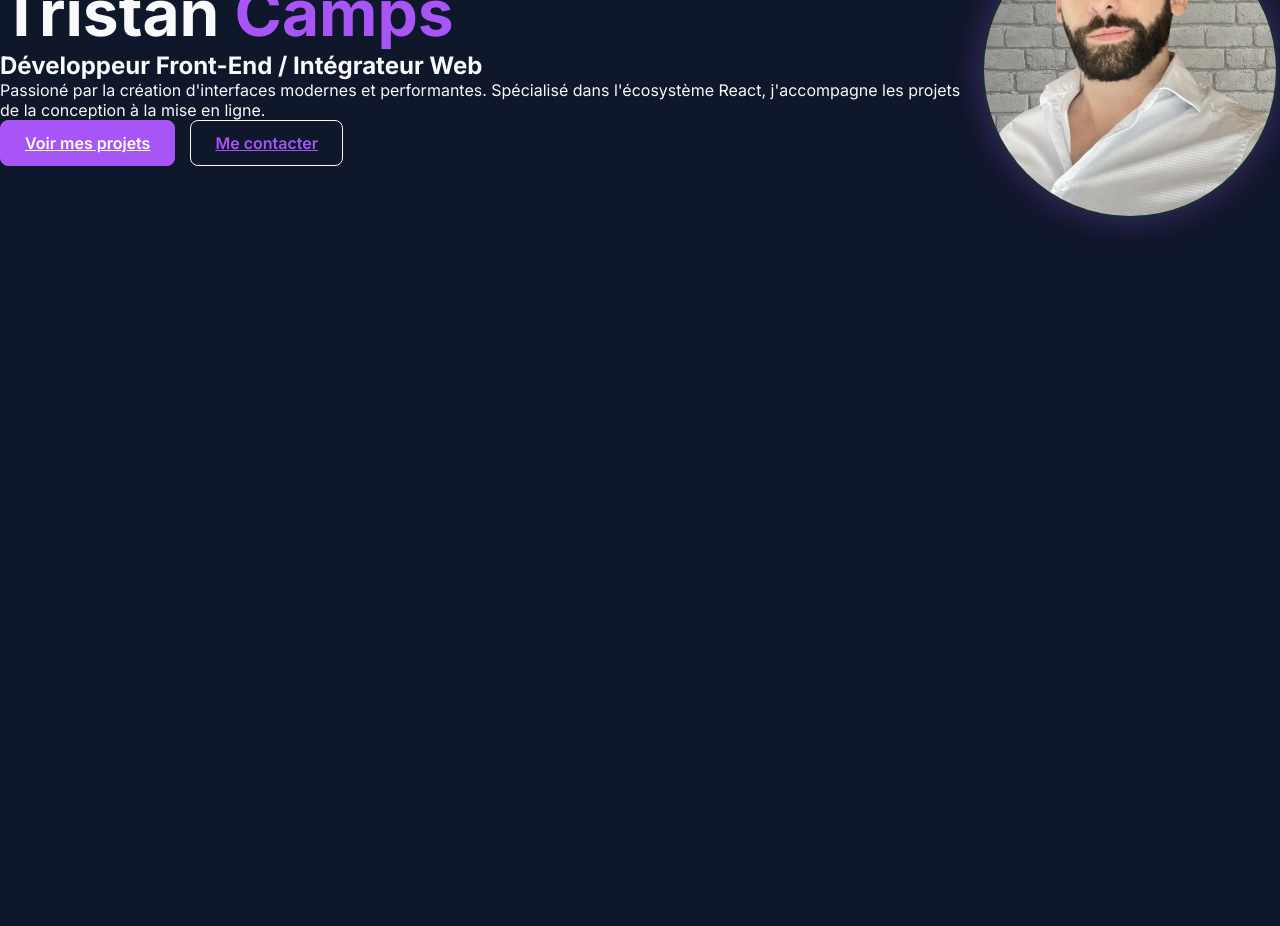
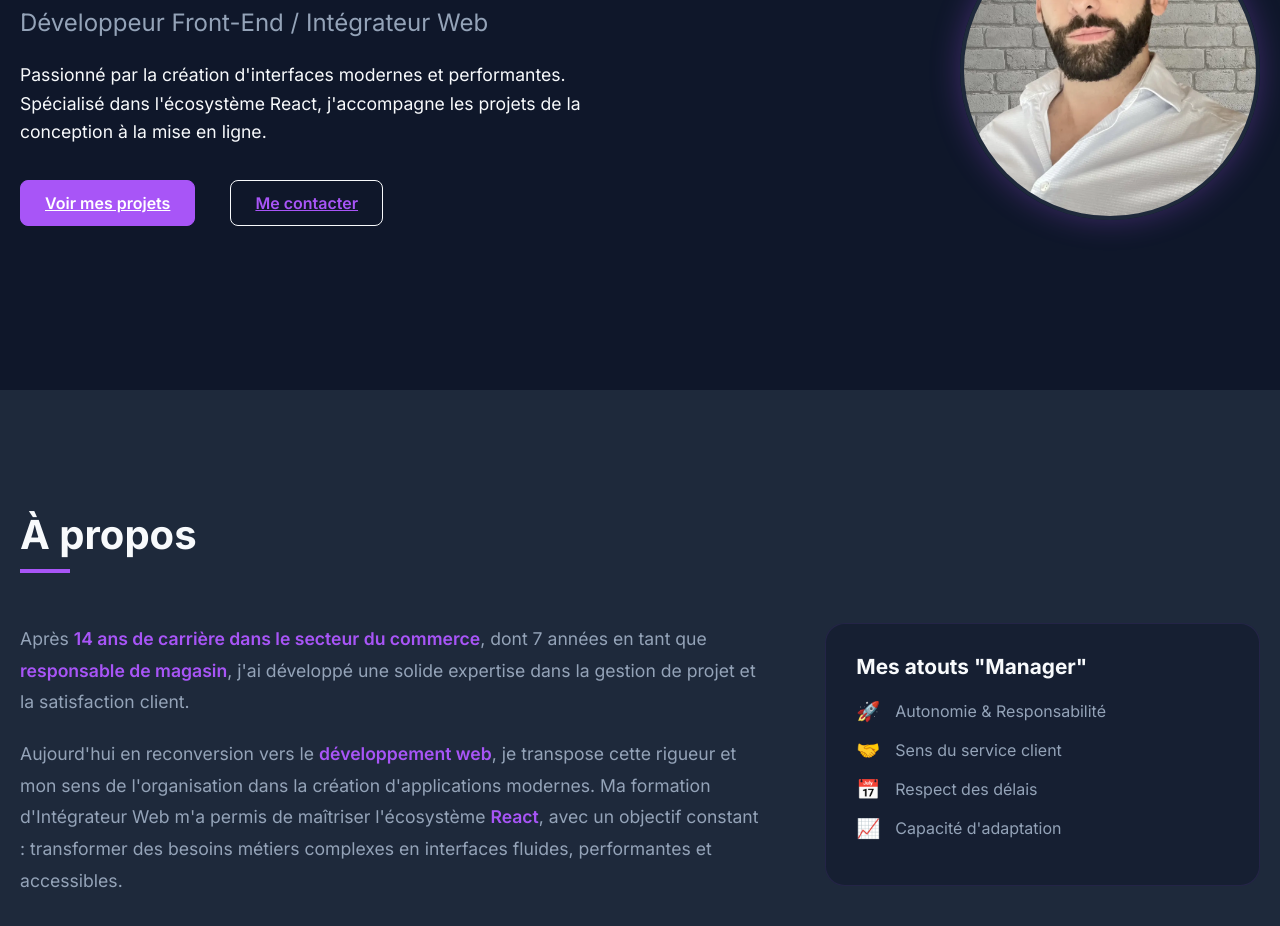
Before and after one commit to TristanVDK-cloud/portfolio, a React (Vite) app: page / in a window 1280 px wide. Shown: the part 320-1246 px from the top of the page. Before the commit the page ends 800 px from the top, so only its background shows below. Built offline with nearby package versions, Linux system fonts and the light colour scheme; a web font is replaced by a local one.

Commit message:
add About component, his style, animation and update Hero component

```diff
--- a/package.json
+++ b/package.json
@@ -12,6 +12,7 @@
   "dependencies": {
     "react": "^19.2.8",
     "react-dom": "^19.2.8",
+    "react-intersection-observer": "^11.0.0",
     "react-router-dom": "^6.30.6",
     "sass": "^1.103.1"
   },
--- /dev/null
+++ b/src/components/About/About.scss
@@ -0,0 +1,113 @@
+@use "../../styles/variables" as *;
+
+.about {
+    background-color: $bg-secondary;
+    padding: 120px 20px;
+    overflow: hidden;
+
+    &__container {
+        max-width: 1240px;
+        margin: 0 auto;
+    }
+
+    &__title {
+        font-size: 2.5rem;
+        margin-bottom: 50px;
+        position: relative;
+        display: inline-block;
+        opacity: 0;
+        transform: translateY(-20px);
+        transition: all 0.8s ease-out;
+
+        &.visible {
+            opacity: 1;
+            transform: translateY(0);
+        }
+
+        &::after {
+            content: '';
+            display: block;
+            width: 50px;
+            height: 4px;
+            background-color: $color-primary;
+            margin-top: 10px;
+        }
+    }
+
+    &__content {
+        display: flex;
+        justify-content: space-between;
+        align-items: flex-start;
+        gap: 60px;
+
+        @media (max-width: 968px) {
+            flex-direction: column;
+        }
+    }
+
+    &__text {
+        flex: 2;
+        opacity: 0;
+        transform: translateX(-50px);
+        transition: all 0.8s ease-out 0.3s;
+
+        &.visible {
+            opacity: 1;
+            transform: translateX(0);
+        }
+
+
+        p {
+            font-size: 1.1rem;
+            line-height: 1.8;
+            color: $color-text-muted;
+            margin-bottom: 20px;
+
+            strong {
+                color: $color-primary;
+                font-weight: 600;
+            }
+        }
+    }
+
+    &__skills-quick {
+        flex: 1;
+        background-color: rgba($bg-primary, 0.5);
+        padding: 30px;
+        border-radius: 20px;
+        border: 1px solid rgba($color-primary, 0.1);
+
+        opacity: 0;
+        transform: translateX(50px);
+        transition: all 0.8s ease-out 0.4s;
+
+        &.visible {
+            opacity: 1;
+            transform: translateX(0);
+        }
+
+        h3 {
+            font-size: 1.3rem;
+            margin-bottom: 20px;
+            color: $color-text;
+        }
+
+        ul {
+            list-style: none;
+            padding: 0;
+
+            li {
+                display: flex;
+                align-items: center;
+                gap: 15px;
+                margin-bottom: 15px;
+                font-size: 1rem;
+                color: $color-text-muted;
+
+                span {
+                    font-size: 1.2rem;
+                }
+            }
+        }
+    }
+}
--- /dev/null
+++ b/src/components/About/index.jsx
@@ -0,0 +1,42 @@
+import { useInView } from 'react-intersection-observer';
+import './About.scss';
+
+function About() {
+    const { ref, inView } = useInView({
+        threshold: 0.6,
+        triggerOnce: true,
+    });
+
+    return (
+        <section className='about' id='about' ref={ref}>
+            <div className='about__container'>
+                <h2 className={`about__title ${inView ? 'visible' : ''}`}>À propos</h2>
+                <div className='about__content'>
+                    <div className={`about__text ${inView ? 'visible' : ''}`}>
+                        <p>
+                            Après <strong>14 ans de carrière dans le secteur du commerce</strong>, dont 7 années en tant que <strong>responsable
+                            de magasin</strong>, j'ai développé une solide expertise dans la gestion de projet et la satisfaction client.
+                        </p>
+                        <p>
+                            Aujourd'hui en reconversion vers le <strong>développement web</strong>, je transpose cette rigueur et mon sens de l'organisation
+                            dans la création d'applications modernes. Ma formation d'Intégrateur Web m'a permis de maîtriser
+                            l'écosystème <strong>React</strong>, avec un objectif constant : transformer des besoins métiers complexes en interfaces
+                            fluides, performantes et accessibles.
+                        </p>
+                    </div>
+                    <div className={`about__skills-quick ${inView ? 'visible' : ''}`}>
+                        <h3>Mes atouts "Manager"</h3>
+                        <ul>
+                            <li><span>🚀</span> Autonomie & Responsabilité</li>
+                            <li><span>🤝</span> Sens du service client</li>
+                            <li><span>📅</span> Respect des délais</li>
+                            <li><span>📈</span> Capacité d'adaptation</li>
+                        </ul>
+                    </div>
+                </div>
+            </div>
+        </section>
+    );
+}
+
+export default About
--- a/src/components/Hero/Hero.scss
+++ b/src/components/Hero/Hero.scss
@@ -5,20 +5,54 @@
     min-height: 80vh;
     display: flex;
     align-items: center;
+    padding: 0 20px;
 
     &__container {
+        max-width: 1240px;
+        margin: 0 auto;
         display: flex;
         justify-content: space-between;
         align-items: center;
         width: 100%;
+        gap: 50px;
     }
+
+    &__text-content {
+        flex: 1;
+        display: flex;
+        flex-direction: column;
+        gap: 24px;}
 
     &__name {
         font-size: 4rem;
+        line-height: 1.1;
+        margin: 0;
 
         span {
             color: $color-primary;
         }
+    }
+
+    &__job {
+        font-size: 1.5rem;
+        color: $color-text-muted;
+        font-weight: 400;
+    }
+
+    &__description {
+        font-size: 1.1rem;
+        line-height: 1.6;
+        max-width: 600px;
+    }
+
+    &__actions {
+        display: flex;
+        gap: 20px;
+        margin-top: 10px;
+    }
+
+    &__avatar {
+        flex-shrink: 0;
     }
 
     &__avatar-circle {
--- a/src/components/Hero/index.jsx
+++ b/src/components/Hero/index.jsx
@@ -11,7 +11,7 @@ function Hero() {
                     </h1>
                     <h2 className="hero__job">Développeur Front-End / Intégrateur Web</h2>
                     <p className="hero__description">
-                        Passioné par la création d'interfaces modernes et performantes.
+                        Passionné par la création d'interfaces modernes et performantes.
                         Spécialisé dans l'écosystème React, j'accompagne les projets de la conception à la mise en ligne.
                     </p>
                     <div className='hero__actions'>
--- a/src/pages/Home/index.jsx
+++ b/src/pages/Home/index.jsx
@@ -1,9 +1,11 @@
 import Hero from '../../components/Hero';
+import About from '../../components/About';
 
 function Home() {
     return (
         <div className='home-page'>
             <Hero />
+            <About />
         </div>
     );
 }
```
Also changed, not shown: 1 other file (tests, documents, lock files or other folders).
